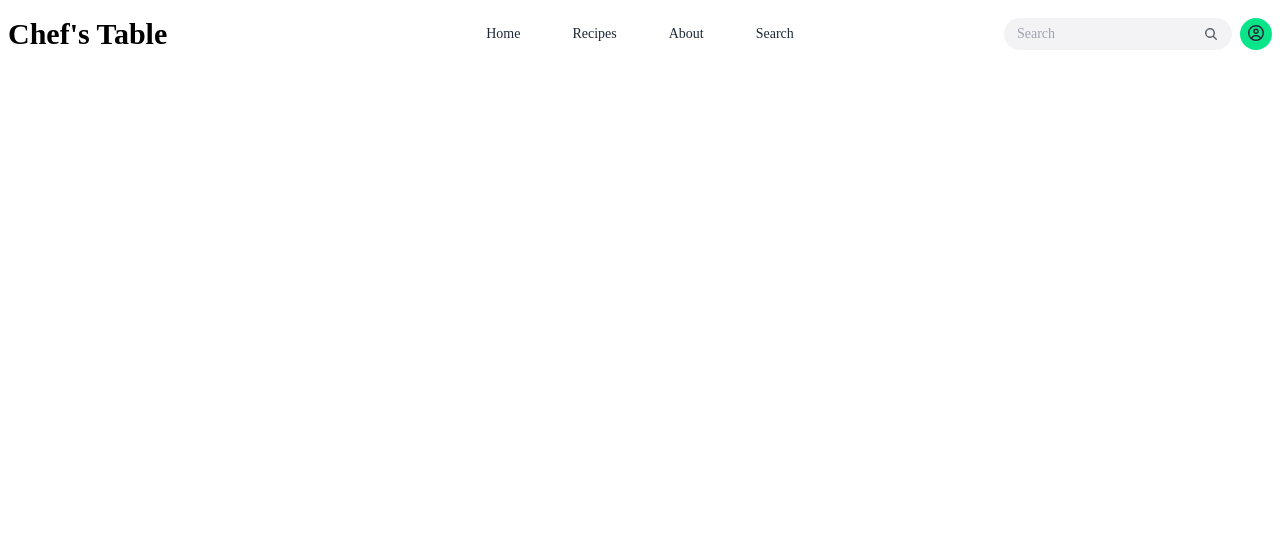
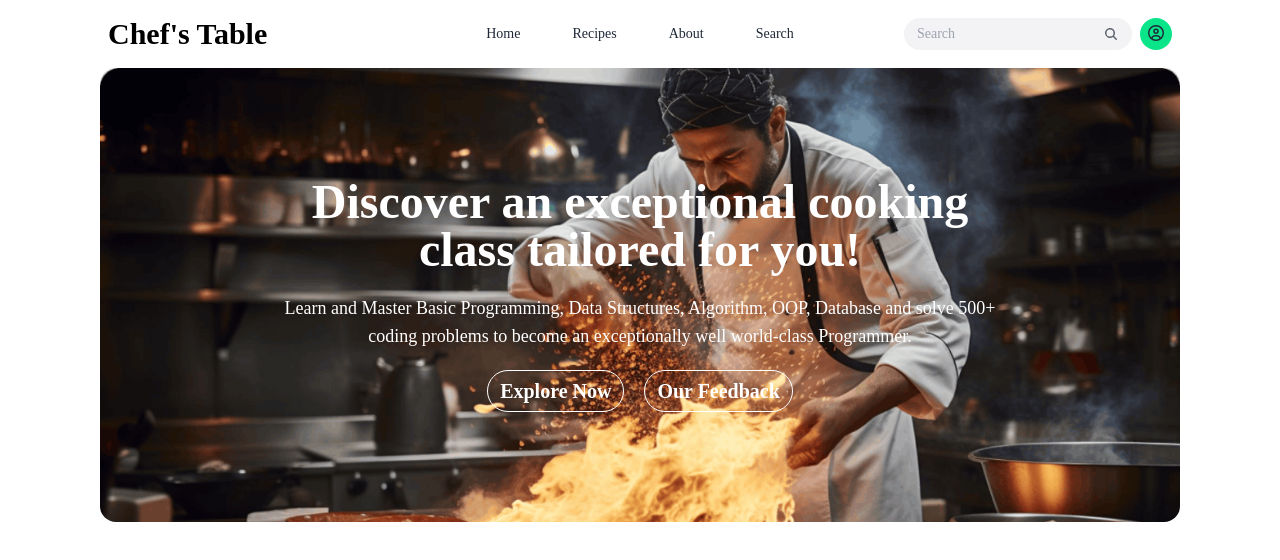
Before and after one commit to haqueashraful/chef-table-ha, a React (Vite) app: page / in a window 1280 px wide. Shown: the top 560 px of the page. Built offline with nearby package versions, Linux system fonts and the light colour scheme.

Commit message:
banner section done and button custom css added

```diff
--- a/src/App.jsx
+++ b/src/App.jsx
@@ -3,10 +3,12 @@ import Nav from "./Component/Nav";
 
 function App() {
   return (
-    <>
-      <Nav />
-      <Banner />
-    </>
+    <div className=" container mx-auto">
+      <div className="mx-[100px]">
+        <Nav />
+        <Banner />
+      </div>
+    </div>
   );
 }
 
--- a/src/Component/Banner.jsx
+++ b/src/Component/Banner.jsx
@@ -1,10 +1,32 @@
+import img from "../assets/bannerbg.png";
+import "../index.css"
 
 const Banner = () => {
-    return (
-        <div>
-
+  return (
+    <div className=" font-lexend text-center">
+      <div
+        style={{
+          backgroundImage: `url(${img})`
+        }}
+        className="bg-[#00000033] bg-cover bg-no-repeat px-[180px] py-[110px] rounded-2xl"
+      >
+        <div className="space-y-5">
+          <h1 className=" text-5xl font-bold text-white ">
+            Discover an exceptional cooking class tailored for you!
+          </h1>
+          <p className=" text-lg font-normal text-white">
+            Learn and Master Basic Programming, Data Structures, Algorithm, OOP,
+            Database and solve 500+ coding problems to become an exceptionally
+            well world-class Programmer.
+          </p>
+          <div className=" flex justify-center items-center gap-5">
+            <button className="banner-btn font-lexend">Explore Now</button>
+            <button className="banner-btn font-lexend">Our Feedback</button>
+          </div>
         </div>
-    );
+      </div>
+    </div>
+  );
 };
 
 export default Banner;
--- a/src/Component/Nav.jsx
+++ b/src/Component/Nav.jsx
@@ -3,7 +3,7 @@ import { FontAwesomeIcon } from "@fortawesome/react-fontawesome";
 
 const Nav = () => {
   return (
-    <div>
+    <div className="">
       <div className="navbar bg-base-100 font-lexend">
         <div className="navbar-start">
           <div className="dropdown">
@@ -41,7 +41,7 @@ const Nav = () => {
             </li>
             </ul>
           </div>
-          <h1 className="text-3xl font-bold text-black">Chef's Table</h1>
+          <h1 className="text-3xl font-bold text-black">Chef&#39;s Table</h1>
         </div>
         <div className="navbar-center hidden lg:flex">
           <ul className="menu menu-horizontal px-1 gap-5">
--- a/src/index.css
+++ b/src/index.css
@@ -2,73 +2,30 @@
 @tailwind components;
 @tailwind utilities;
 
+.banner-btn {
+  font-size: 20px;
+  font-weight: 600;
+  background-color: transparent;
+  color: white;
+  padding: 5px 12px;
+  border: 1px solid white;
+  border-radius: 50px;
+}
+.banner-btn:hover {
+  border: none;
+  color: black;
+  background: rgb(11, 229, 138);
+}
 
 
-/* :root {
-  font-family: Inter, system-ui, Avenir, Helvetica, Arial, sans-serif;
-  line-height: 1.5;
-  font-weight: 400;
-
-  color-scheme: light dark;
-  color: rgba(255, 255, 255, 0.87);
-  background-color: #242424;
-
-  font-synthesis: none;
-  text-rendering: optimizeLegibility;
-  -webkit-font-smoothing: antialiased;
-  -moz-osx-font-smoothing: grayscale;
+.main-btn {
+  font-size: 18px;
+  font-weight: 500;
+  background: rgb(11, 229, 138);
+  color: black;
+  padding: 5px 12px;
+  border-radius: 50px;
 }
-
-a {
-  font-weight: 500;
-  color: #646cff;
-  text-decoration: inherit;
+.main-btn:hover {
+  color: black;
 }
-a:hover {
-  color: #535bf2;
-}
-
-body {
-  margin: 0;
-  display: flex;
-  place-items: center;
-  min-width: 320px;
-  min-height: 100vh;
-}
-
-h1 {
-  font-size: 3.2em;
-  line-height: 1.1;
-}
-
-button {
-  border-radius: 8px;
-  border: 1px solid transparent;
-  padding: 0.6em 1.2em;
-  font-size: 1em;
-  font-weight: 500;
-  font-family: inherit;
-  background-color: #1a1a1a;
-  cursor: pointer;
-  transition: border-color 0.25s;
-}
-button:hover {
-  border-color: #646cff;
-}
-button:focus,
-button:focus-visible {
-  outline: 4px auto -webkit-focus-ring-color;
-}
-
-@media (prefers-color-scheme: light) {
-  :root {
-    color: #213547;
-    background-color: #ffffff;
-  }
-  a:hover {
-    color: #747bff;
-  }
-  button {
-    background-color: #f9f9f9;
-  }
-} */
```
Also changed, not shown: src/assets/bannerbg.png (added).
